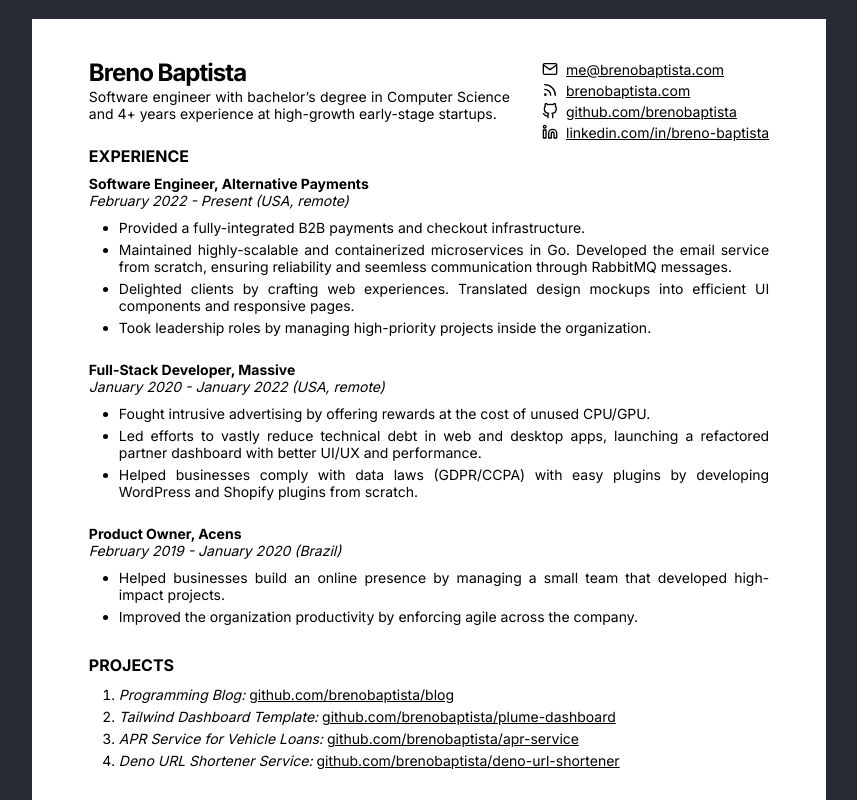
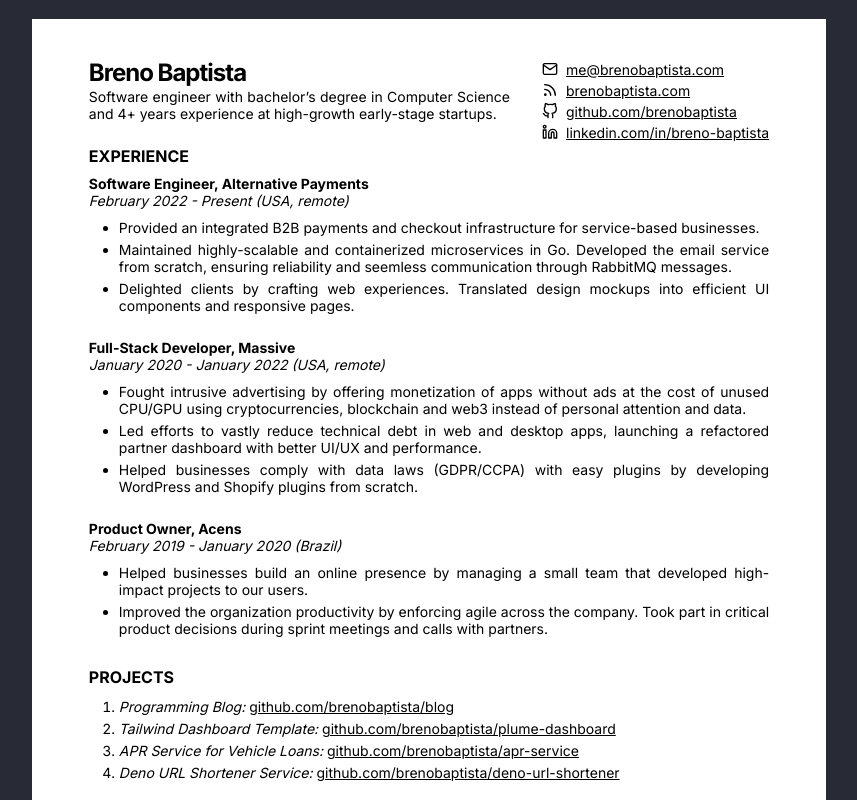
Before and after one commit to brenobaptista/blog, a Next.js app: page /resume in a window 1280 px wide. Shown: the top 800 px of the page, without its empty margins (211-1068 px from the left). Built offline with nearby package versions, Linux system fonts and the light colour scheme.

Commit message:
Update resume

```diff
--- a/src/pages/resume.tsx
+++ b/src/pages/resume.tsx
@@ -81,8 +81,8 @@ const Resume = () => (
             <em>February 2022 - Present (USA, remote)</em>
             <ul>
               <li>
-                Provided a fully-integrated B2B payments and checkout
-                infrastructure.
+                Provided an integrated B2B payments and checkout infrastructure
+                for service-based businesses.
               </li>
               <li>
                 Maintained highly-scalable and containerized microservices in
@@ -94,10 +94,6 @@ const Resume = () => (
                 Delighted clients by crafting web experiences. Translated design
                 mockups into efficient UI components and responsive pages.
               </li>
-              <li>
-                Took leadership roles by managing high-priority projects inside
-                the organization.
-              </li>
             </ul>
           </div>
           <div>
@@ -105,8 +101,10 @@ const Resume = () => (
             <em>January 2020 - January 2022 (USA, remote)</em>
             <ul>
               <li>
-                Fought intrusive advertising by offering rewards at the cost of
-                unused CPU/GPU.
+                Fought intrusive advertising by offering monetization of apps
+                without ads at the cost of unused CPU/GPU using
+                cryptocurrencies, blockchain and web3 instead of personal
+                attention and data.
               </li>
               <li>
                 Led efforts to vastly reduce technical debt in web and desktop
@@ -126,11 +124,12 @@ const Resume = () => (
             <ul>
               <li>
                 Helped businesses build an online presence by managing a small
-                team that developed high-impact projects.
+                team that developed high-impact projects to our users.
               </li>
               <li>
                 Improved the organization productivity by enforcing agile across
-                the company.
+                the company. Took part in critical product decisions during
+                sprint meetings and calls with partners.
               </li>
             </ul>
           </div>
```
Also changed, not shown: 1 other file (tests, documents, lock files or other folders).
